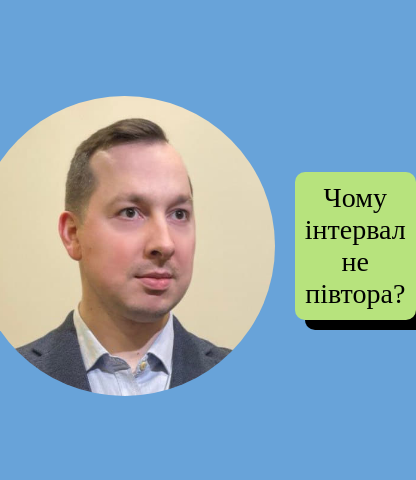
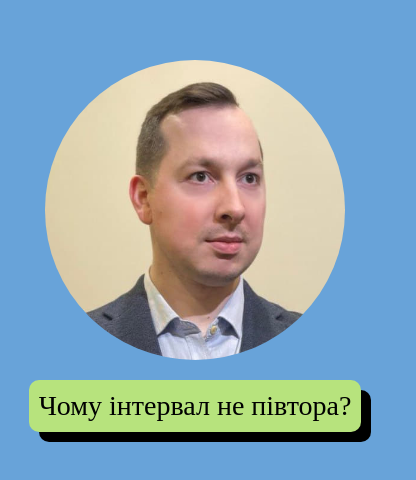
Before and after one commit to gigsoll/hzukow_quotes, a React (Create React App) app: page / in a window 390 px wide. Shown: the part 184-664 px from the top of the page, 416 px wide, since content can reach past the window. Built offline with nearby package versions, Linux system fonts and the light colour scheme.

Commit message:
accesability improvements

```diff
--- a/src/index.css
+++ b/src/index.css
@@ -30,3 +30,9 @@ body {
 body {
   background-color: hsl(209, 60%, 63%);
 }
+
+@media (max-width: 890px) {
+  .App {
+    flex-direction: column;
+  }
+}
```
